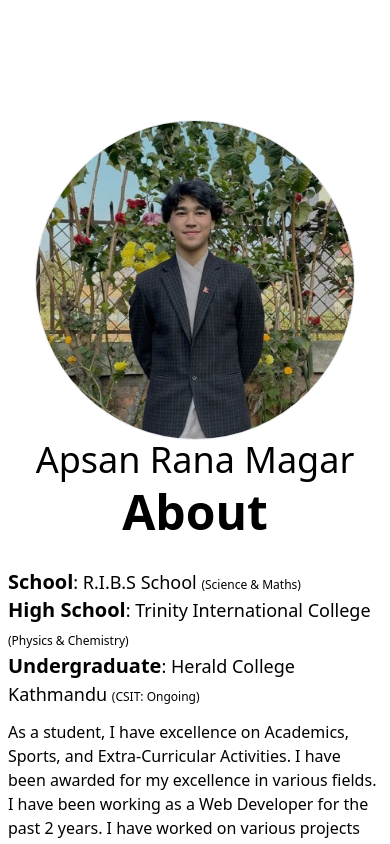
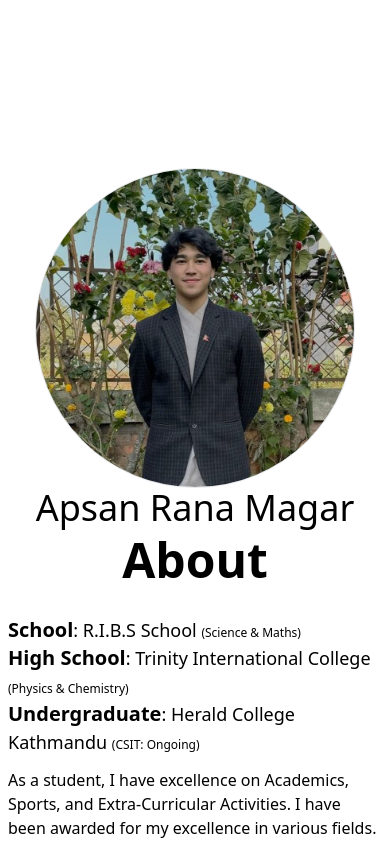
Before and after one commit to Apsan1/apsan1.github.io, a React (Vite) app: page / in a window 390 px wide. Shown: the part 1500-2344 px from the top of the page. Built offline with nearby package versions, Linux system fonts and the light colour scheme.

Commit message:
Update aboutme component with adjusted margin-top and added id attribute

```diff
--- a/src/components/aboutme.jsx
+++ b/src/components/aboutme.jsx
@@ -4,7 +4,7 @@ import { Reveal } from "./utils/animations";
 const AboutMe = () => {
     return (
 
-        <div className="14promax:mt-60 lg:mt-0 grid lg:grid-cols-2 lg:px-20 lg:row-span-1 lg:h-screen">
+        <div className="14promax:mt-72 lg:mt-0 grid lg:grid-cols-2 lg:px-20 lg:row-span-1 lg:h-screen" id="about">
                 <div className="flex flex-col col-span-1 14promax:items-center">
                 <Reveal>
                 <img className="lg:w-auto lg:h-auto 14promax:h-80 border rounded-full" src="/imgs/me.jpg" alt="My Profile Picture"/>
```
